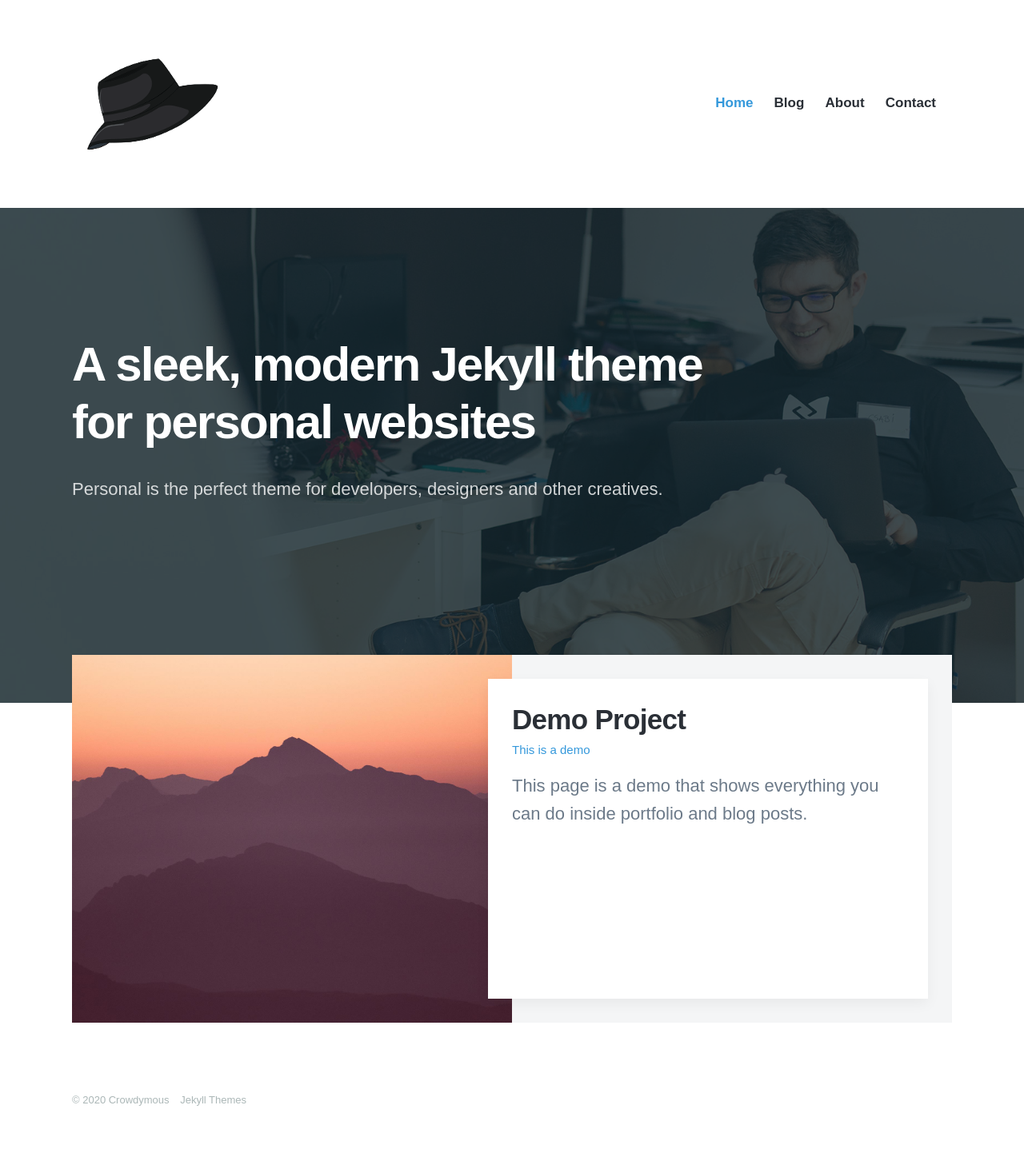
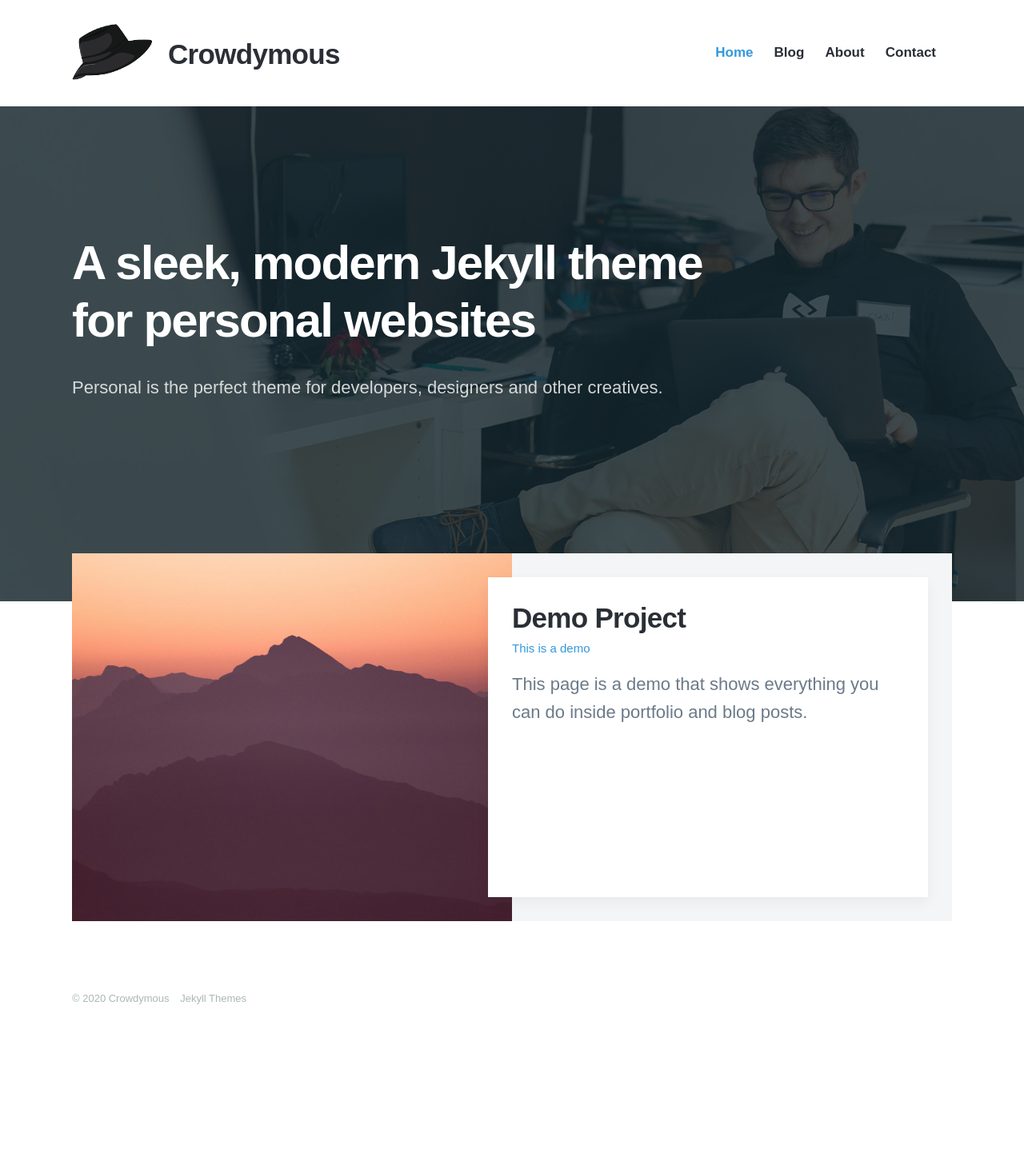
Before and after one commit to crowdymous/crowdymous.github.io, a Jekyll site: the page built from index.html, in a window 1280 px wide. Shown: the whole page at 80% size. Built offline with Jekyll 4.4.1, drawn with Linux system fonts in a browser that asks for light colours; nearby versions of some CDN libraries; some web fonts are replaced; after the commit the page ends 1335 px from its top, so only the background shows below that.

Commit message:
Add logo and company name

```diff
--- a/_data/settings.yml
+++ b/_data/settings.yml
@@ -4,7 +4,7 @@ basic_settings:
 
 header_settings:
   logo_image: /images/logo.png
-  logo_width: 200
+  logo_width: 100
 
 menu_settings:
   menu_items:
--- a/_includes/header.html
+++ b/_includes/header.html
@@ -2,15 +2,12 @@
 
 	<div class="wrap">
 
-		{% if site.data.settings.header_settings.logo_image %}
 		<a href="{{ site.baseurl }}/" class="header__logo">
 			<img src="{{ site.data.settings.header_settings.logo_image | relative_url }}" class="header__logo__img">
 		</a>
-		{% else %}
 		<a href="{{ site.baseurl }}/" class="header__title">
 			{{ site.data.settings.basic_settings.site_title }}
 		</a>
-		{% endif %}
 
 		<div class="menu">
 			<div class="menu__toggle js-menu-toggle">
--- a/_sass/_includes/_header.scss
+++ b/_sass/_includes/_header.scss
@@ -21,7 +21,7 @@
 }
 
 .header__logo {
-	display: block;
+	display: inline-block;
 	width: $logo-width;
 	max-width: 80%;
 
@@ -36,6 +36,11 @@
 }
 
 .header__title {
+   position: absolute;
+   top: 50%;
+   @include translate(0,-50%);
+   margin-left: 20px;
+
 	font-size: $sitetitle-small;
 	font-weight: $sitetitle-weight;
 	letter-spacing: $sitetitle-spacing;
```
Also changed, not shown: images/logo.png, 1 other file.
